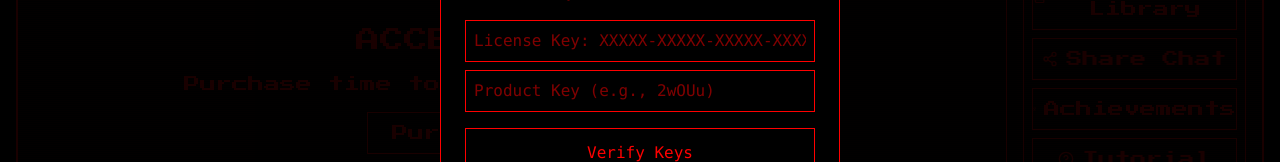
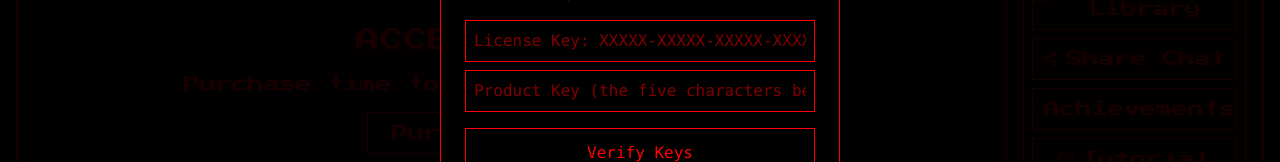
Before and after one commit to ydideh810/final6, a Next.js app: page / in a window 1280 px wide. Both pictures are taken after a click on the button "Pay with Card". Shown: the part 319-481 px from the top of the page. Built offline with nearby package versions, Linux system fonts and the light colour scheme.

Commit message:
Update TimePaymentDialog.tsx

```diff
--- a/app/components/TimePaymentDialog.tsx
+++ b/app/components/TimePaymentDialog.tsx
@@ -199,7 +199,7 @@ export function TimePaymentDialog({
                   type="text"
                   value={productKey}
                   onChange={(e) => setProductKey(e.target.value)}
-                  placeholder="Product Key (e.g., 2wOUu)"
+                  placeholder="Product Key (the five characters below the licence key)"
                   className="w-full bg-black border border-[#ff0000] p-2 text-[#ff0000] font-mono placeholder-[#ff0000]/50"
                 />
               </div>
```
